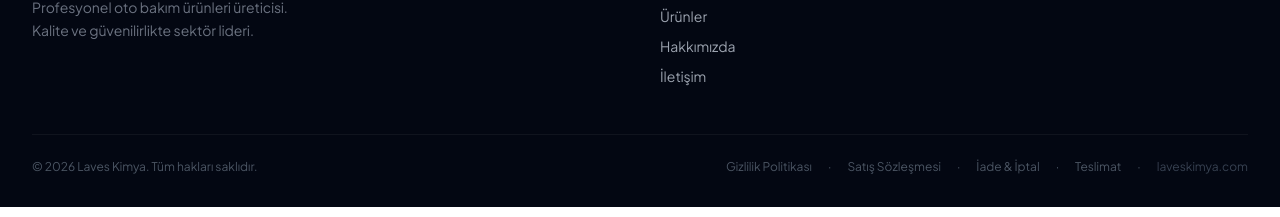
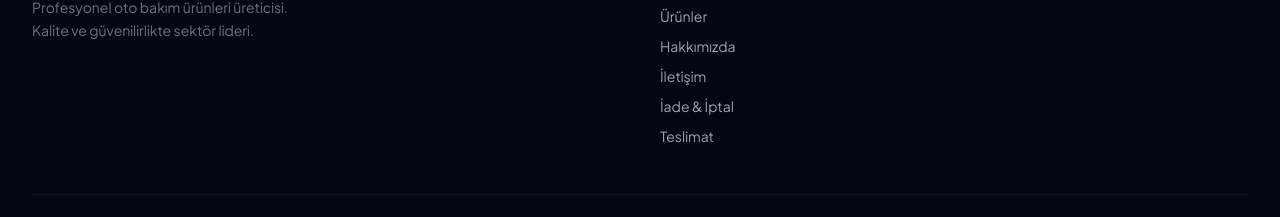
Before and after one commit to ibrahim-1-ciftci/erp-sistemi, a React (Vite) app in the folder website/frontend/: page / in a window 1280 px wide. Shown: the part 2030-2247 px from the top of the page. Built offline with nearby package versions, Linux system fonts and the light colour scheme; no server answers.

Commit message:
fix: footer sayfalar bolumune iade ve teslimat linkleri eklendi

```diff
--- a/website/frontend/src/components/Footer.jsx
+++ b/website/frontend/src/components/Footer.jsx
@@ -94,6 +94,8 @@ export default function Footer() {
               <Link to="/urunler" className="block hover:text-white hover:translate-x-1 transition-all">{t('nav.products')}</Link>
               <Link to="/hakkimizda" className="block hover:text-white hover:translate-x-1 transition-all">{t('nav.about')}</Link>
               <Link to="/iletisim" className="block hover:text-white hover:translate-x-1 transition-all">{t('nav.contact')}</Link>
+              <Link to="/iade-iptal" className="block hover:text-white hover:translate-x-1 transition-all">{lang === 'tr' ? 'İade & İptal' : 'Returns'}</Link>
+              <Link to="/teslimat" className="block hover:text-white hover:translate-x-1 transition-all">{lang === 'tr' ? 'Teslimat' : 'Shipping'}</Link>
             </div>
           </div>
 
@@ -147,8 +149,6 @@ export default function Footer() {
             <Link to="/teslimat" className="hover:text-gray-400 transition-colors">
               {lang === 'tr' ? 'Teslimat' : 'Shipping'}
             </Link>
-            <span>·</span>
-            <span className="text-gray-700">laveskimya.com</span>
           </div>
         </div>
       </div>
```
